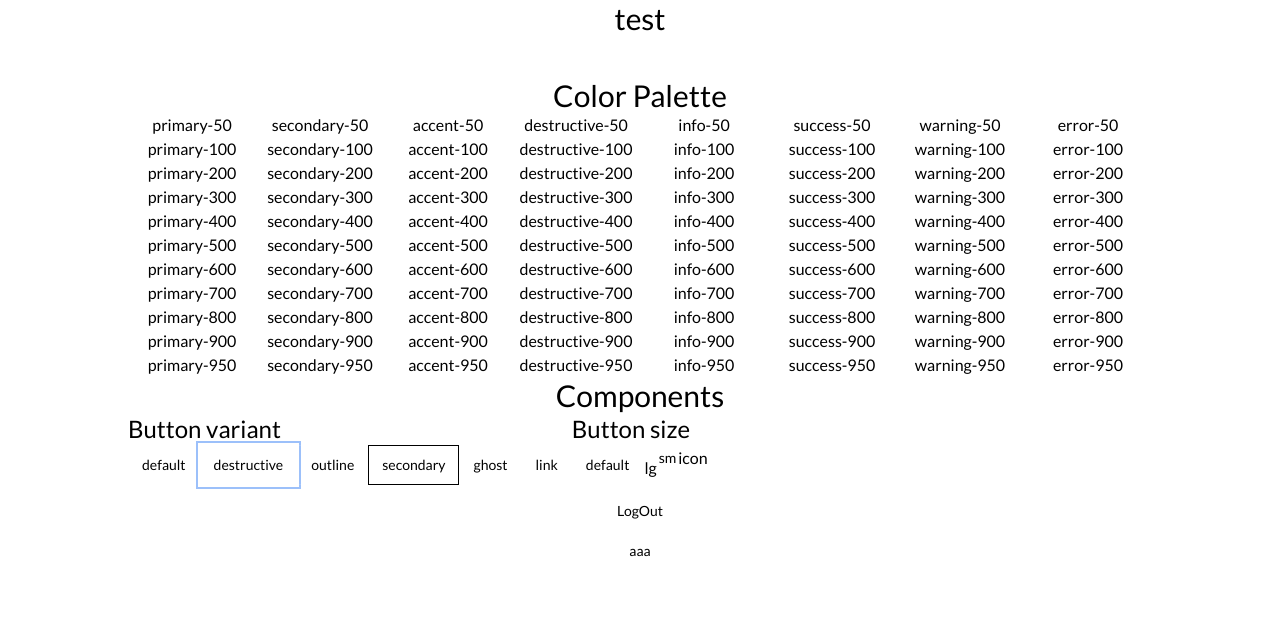
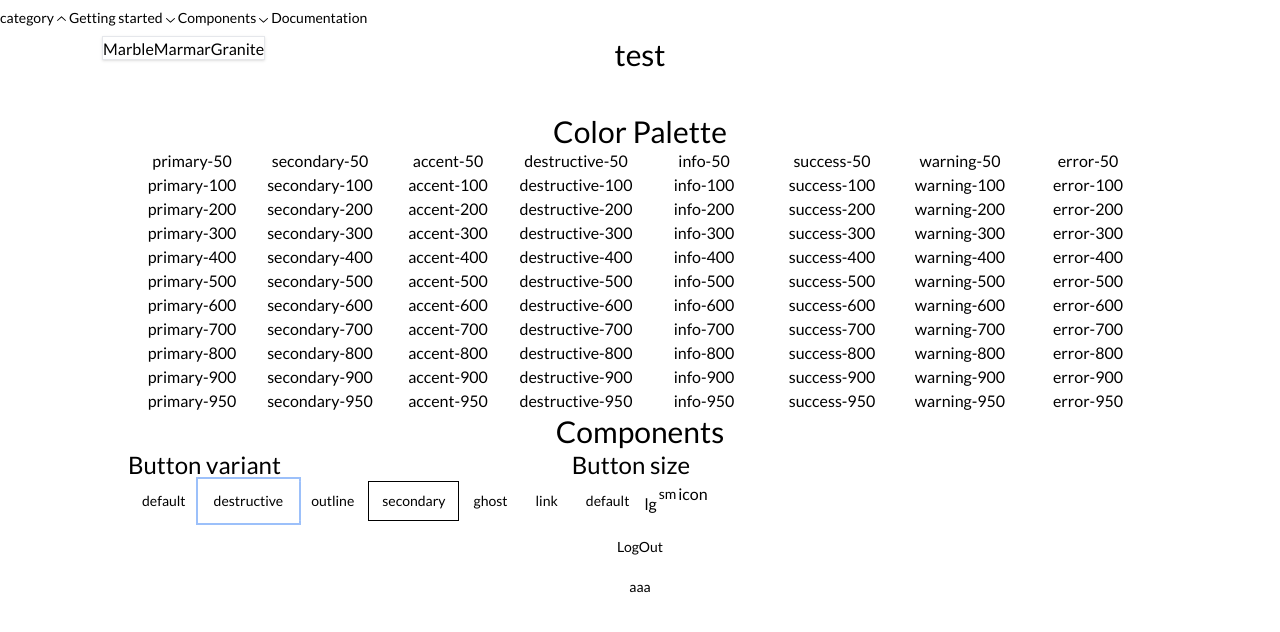
Before and after one commit to besmillahibrahimi/next-starter-app, a Next.js app: page / in a window 1280 px wide. Both pictures are taken after a click on the button "destructive". Shown: the top 632 px of the page. Built offline with nearby package versions, Linux system fonts and the light colour scheme; some icons are missing.

Commit message:
feat(): menu navigation

```diff
--- a/src/app/layout.tsx
+++ b/src/app/layout.tsx
@@ -4,6 +4,8 @@ import { Lato } from "next/font/google";
 import { ThemeProvider } from "@/components/ThemeProvider";
 import { cn } from "@/lib/utils";
 import { GlobalLayout } from "@/contexts/GlobalLayout";
+import { Navbar } from "@/components/molecules/navbar/Navbar";
+import { INavMenu } from "@/lib/types/navbar";
 
 const lato = Lato({
   weight: ["100", "300", "400", "700", "900"],
@@ -24,6 +26,25 @@ export default function RootLayout({
   children: React.ReactNode;
 }>) {
   console.log("global layout");
+  const menus: INavMenu[] = [
+    {
+      key: "category",
+      menus: [
+        {
+          key: "Marble",
+          href: "/stone/marble",
+        },
+        {
+          key: "Marmar",
+          href: "/stone/marmar",
+        },
+        {
+          key: "Granite",
+          href: "/stone/granite",
+        },
+      ],
+    },
+  ];
   return (
     <html lang="en" suppressHydrationWarning>
       <body
@@ -38,6 +59,7 @@ export default function RootLayout({
           enableSystem
           disableTransitionOnChange
         >
+          <Navbar menus={menus} />
           <GlobalLayout>{children}</GlobalLayout>
         </ThemeProvider>
       </body>
--- a/src/components/molecules/Navbar.tsx
+++ b/src/components/molecules/navbar/Navbar.tsx
@@ -1,10 +1,10 @@
-"use client"
+"use client";
 
-import * as React from "react"
-import Link from "next/link"
+import * as React from "react";
+import Link from "next/link";
 
-import { cn } from "@/lib/utils"
-import { Icons } from "@/components/icons"
+import { cn } from "@/lib/utils";
+
 import {
   NavigationMenu,
   NavigationMenuContent,
@@ -13,7 +13,9 @@ import {
   NavigationMenuList,
   NavigationMenuTrigger,
   navigationMenuTriggerStyle,
-} from "@/components/ui/navigation-menu"
+} from "@/components/ui/navigation-menu";
+import { INavMenu } from "@/lib/types/navbar";
+import { isEmpty } from "lodash-es";
 
 const components: { title: string; href: string; description: string }[] = [
   {
@@ -51,12 +53,38 @@ const components: { title: string; href: string; description: string }[] = [
     description:
       "A popup that displays information related to an element when the element receives keyboard focus or the mouse hovers over it.",
   },
-]
-
-export function NavigationMenuDemo() {
+];
+interface IProps {
+  menus: INavMenu[];
+}
+export const Navbar: React.FC<IProps> = ({ menus }) => {
   return (
     <NavigationMenu>
       <NavigationMenuList>
+        {menus.map((menu: INavMenu, index) => (
+          <NavigationMenuItem key={menu.key}>
+            {menu.href && !["#", "/#"].includes(menu.href) ? (
+              <Link href={menu.href}>
+                <NavigationMenuLink className={navigationMenuTriggerStyle()}>
+                  {menu.key}
+                </NavigationMenuLink>
+              </Link>
+            ) : (
+              <>
+                <NavigationMenuTrigger>{menu.key}</NavigationMenuTrigger>
+                {!isEmpty(menu.menus) && (
+                  <NavigationMenuContent>
+                    {menu.menus?.map((subMenu: INavMenu, index) => (
+                      <NavigationMenuLink asChild key={subMenu.key}>
+                        <Link href={subMenu.href!}>{subMenu.key}</Link>
+                      </NavigationMenuLink>
+                    ))}
+                  </NavigationMenuContent>
+                )}
+              </>
+            )}
+          </NavigationMenuItem>
+        ))}
         <NavigationMenuItem>
           <NavigationMenuTrigger>Getting started</NavigationMenuTrigger>
           <NavigationMenuContent>
@@ -67,7 +95,7 @@ export function NavigationMenuDemo() {
                     className="flex h-full w-full select-none flex-col justify-end rounded-md bg-gradient-to-b from-muted/50 to-muted p-6 no-underline outline-none focus:shadow-md"
                     href="/"
                   >
-                    <Icons.logo className="h-6 w-6" />
+                    <p>Logo Here</p>
                     <div className="mb-2 mt-4 text-lg font-medium">
                       shadcn/ui
                     </div>
@@ -116,8 +144,8 @@ export function NavigationMenuDemo() {
         </NavigationMenuItem>
       </NavigationMenuList>
     </NavigationMenu>
-  )
-}
+  );
+};
 
 const ListItem = React.forwardRef<
   React.ElementRef<"a">,
@@ -141,6 +169,6 @@ const ListItem = React.forwardRef<
         </a>
       </NavigationMenuLink>
     </li>
-  )
-})
-ListItem.displayName = "ListItem"
+  );
+});
+ListItem.displayName = "ListItem";
--- /dev/null
+++ b/src/components/molecules/navbar/NavigationContent.tsx
@@ -0,0 +1,74 @@
+import { Button } from "@/components/ui/button";
+import {
+  Card,
+  CardContent,
+  CardDescription,
+  CardFooter,
+  CardHeader,
+  CardTitle,
+} from "@/components/ui/card";
+import { Input } from "@/components/ui/input";
+import { Label } from "@/components/ui/label";
+import { Tabs, TabsContent, TabsList, TabsTrigger } from "@/components/ui/tabs";
+import { INavMenu } from "@/lib/types/navbar";
+
+interface IProps {
+  menus: INavMenu[];
+}
+
+export const NavigationContent: React.FC<IProps> = ({ menus }) => {
+  return (
+    <Tabs defaultValue="account" className="w-[400px]">
+      <TabsList className="grid w-full grid-cols-2">
+        <TabsTrigger value="account">Account</TabsTrigger>
+        <TabsTrigger value="password">Password</TabsTrigger>
+      </TabsList>
+      <TabsContent value="account">
+        <Card>
+          <CardHeader>
+            <CardTitle>Account</CardTitle>
+            <CardDescription>
+              Make changes to your account here. Click save when you're done.
+            </CardDescription>
+          </CardHeader>
+          <CardContent className="space-y-2">
+            <div className="space-y-1">
+              <Label htmlFor="name">Name</Label>
+              <Input id="name" defaultValue="Pedro Duarte" />
+            </div>
+            <div className="space-y-1">
+              <Label htmlFor="username">Username</Label>
+              <Input id="username" defaultValue="@peduarte" />
+            </div>
+          </CardContent>
+          <CardFooter>
+            <Button>Save changes</Button>
+          </CardFooter>
+        </Card>
+      </TabsContent>
+      <TabsContent value="password">
+        <Card>
+          <CardHeader>
+            <CardTitle>Password</CardTitle>
+            <CardDescription>
+              Change your password here. After saving, you'll be logged out.
+            </CardDescription>
+          </CardHeader>
+          <CardContent className="space-y-2">
+            <div className="space-y-1">
+              <Label htmlFor="current">Current password</Label>
+              <Input id="current" type="password" />
+            </div>
+            <div className="space-y-1">
+              <Label htmlFor="new">New password</Label>
+              <Input id="new" type="password" />
+            </div>
+          </CardContent>
+          <CardFooter>
+            <Button>Save password</Button>
+          </CardFooter>
+        </Card>
+      </TabsContent>
+    </Tabs>
+  );
+};
--- /dev/null
+++ b/src/data/navbar-items.ts
@@ -0,0 +1,3 @@
+import { INavMenu } from "@/lib/types/navbar";
+
+export const NavbarMenus: INavMenu[] = [{ key: "category", href: "#" }];
--- /dev/null
+++ b/src/lib/types/navbar.ts
@@ -0,0 +1,7 @@
+export interface INavMenu {
+  key: string;
+  href?: string;
+  icon?: string;
+  desc?: string;
+  menus?: INavMenu[];
+}
```
Also changed, not shown: tsconfig.json (+4 -11 lines).
